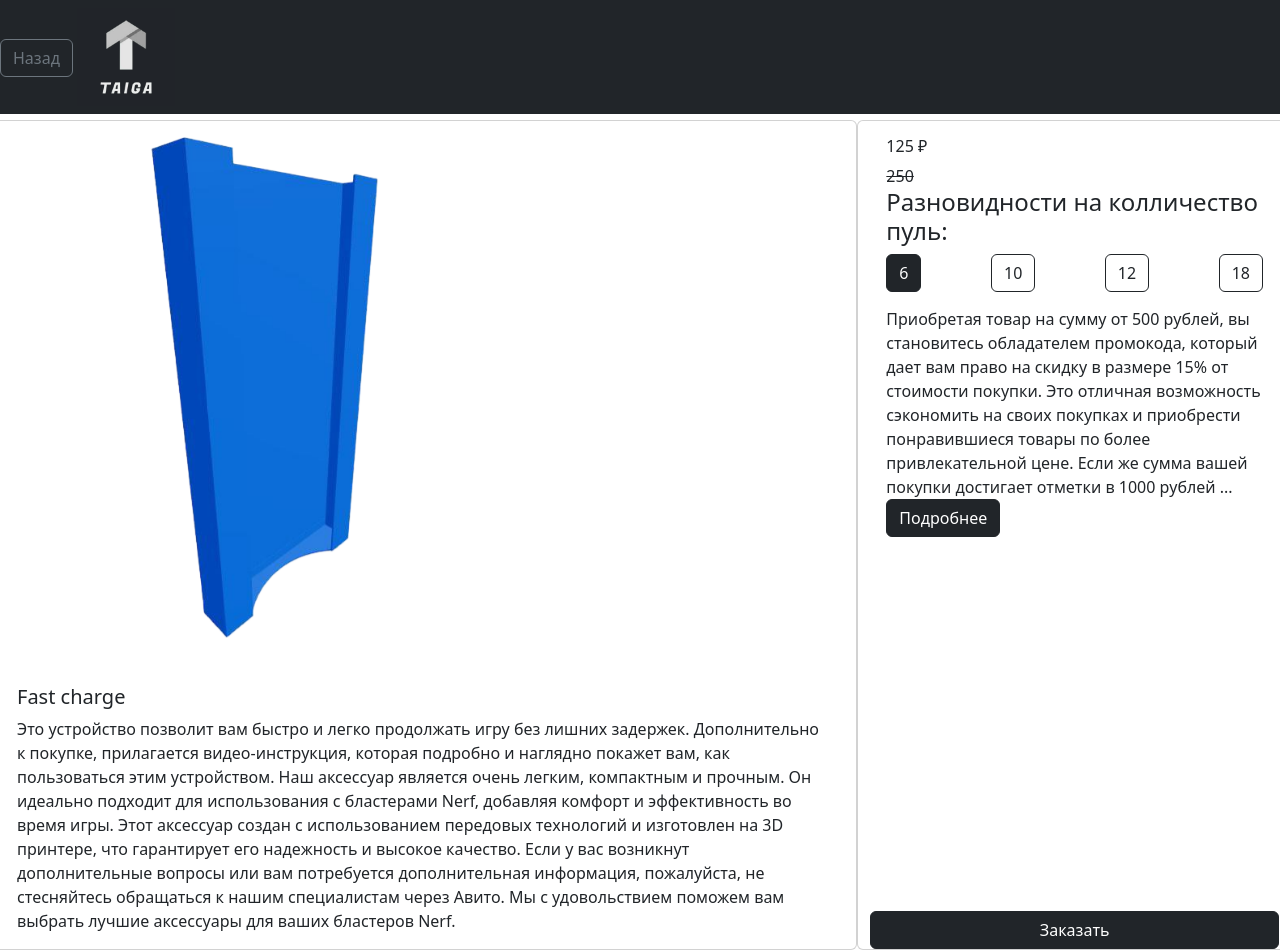
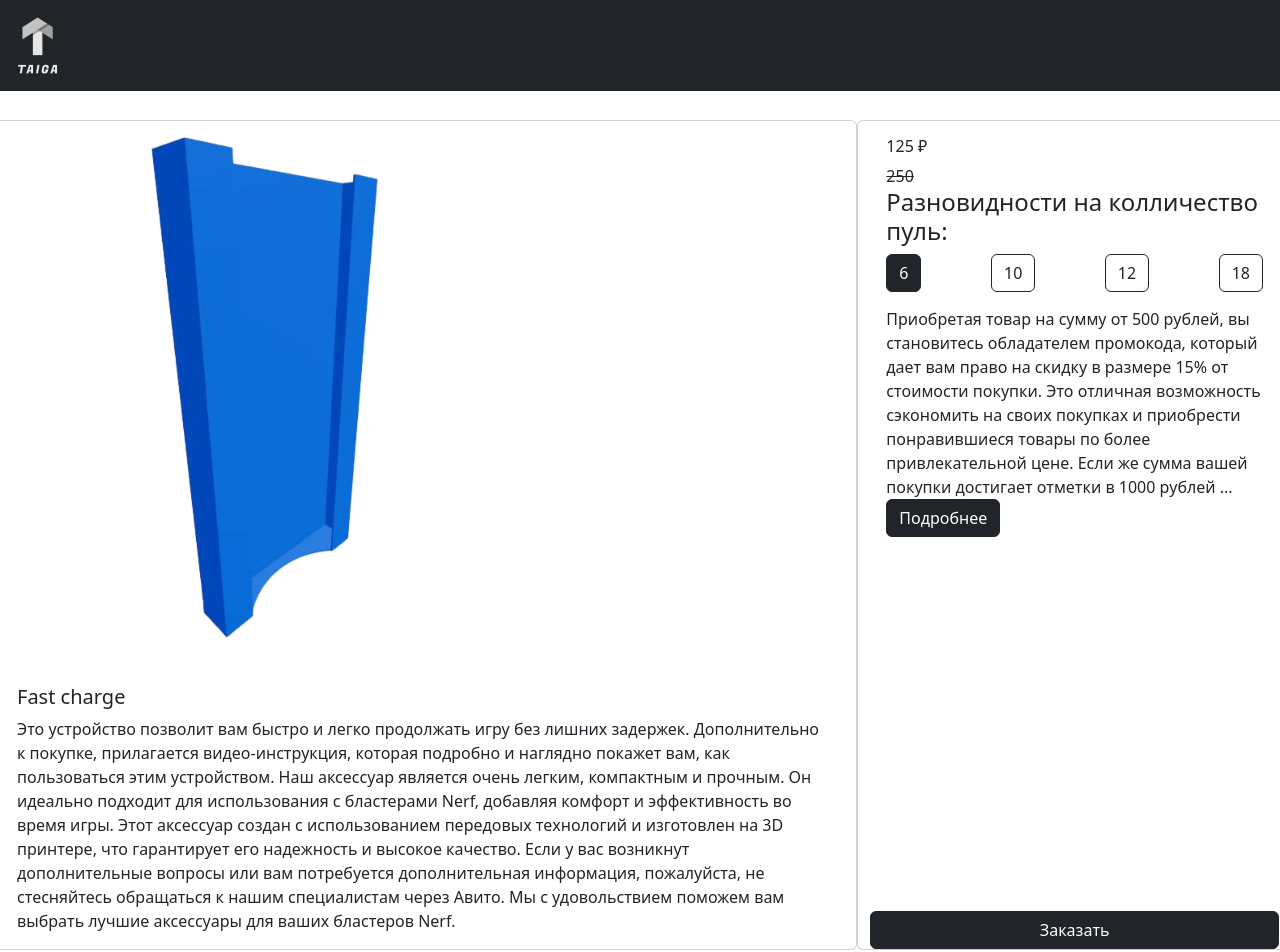
Before and after one commit to TaigaShop/TaigaShop.github.io, a plain HTML site: page product/index.html in a window 1280 px wide. Drawn offline with nearby package versions, Linux system fonts and the light colour scheme.

Commit message:
saaaaaaa

```diff
--- a/product/index.html
+++ b/product/index.html
@@ -8,13 +8,8 @@
   <body>
 
     <nav class="navbar navbar-dark bg-dark fixed-top ">
-      <div>
-        <a class="btn btn-outline-secondary" href="../index.html" >Назад</a>
-                <a class="navbar-brand">
-          <img src="logo-transformed(1).png" class="w-25" >
-        </a>
-      </div>
-    </nav>
+      <a  href="../index.html"> <img src="logo-transformed(1).png" class="w-25" ></a>
+</nav>
 
 
     <div style=" margin-top:120px;" class="d-flex d-flex justify-content-between ">
```
Also changed, not shown: index.html (+4 -12 lines), product/index1.html (+2 -8 lines), product/index2.html (+2 -7 lines), product/index3.html (+2 -7 lines), product2/index.html (+2 -7 lines), product2/index1.html (+2 -7 lines), product2/index2.html (+2 -7 lines), product2/index3.html (+2 -8 lines), product2/index4.html (+2 -7 lines), product3/index.html (+1 -6 lines), product4/index.html (+2 -7 lines).
